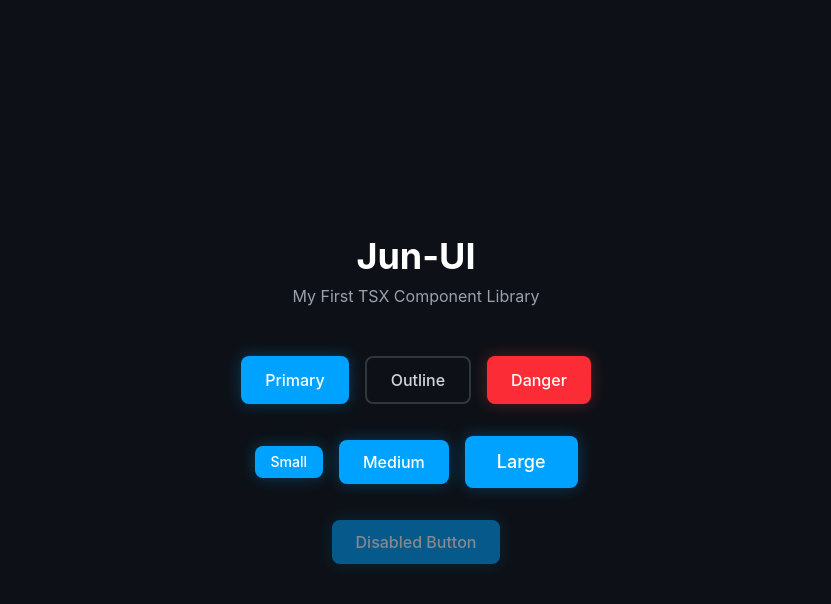
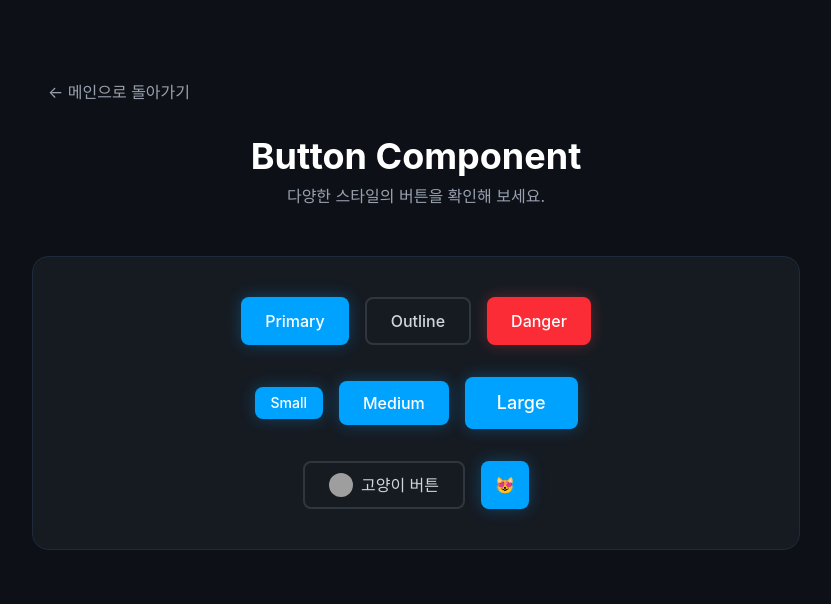
Before and after one commit to bjw9415-oss/jun-UI, a React (Vite) app: page /buttons in a window 1280 px wide. Shown: the top 604 px of the page, without its empty margins (224-1055 px from the left). Built offline with nearby package versions, Linux system fonts and the light colour scheme; grey boxes are pictures that could not be loaded.

Commit message:
feat: Router Setup and Home Page Creation

```diff
--- a/package.json
+++ b/package.json
@@ -13,6 +13,7 @@
     "@tailwindcss/vite": "^4.2.1",
     "react": "^19.2.4",
     "react-dom": "^19.2.4",
+    "react-router-dom": "^7.13.1",
     "tailwindcss": "^4.2.1"
   },
   "devDependencies": {
--- a/src/App.tsx
+++ b/src/App.tsx
@@ -1,47 +1,18 @@
-import Button from "./components/Button";
+import { BrowserRouter, Routes, Route } from "react-router-dom";
+import Home from "./pages/Home";
+import ButtonPage from "./pages/ButtonPage";
 
 function App() {
   return (
-    // 다크 모드 배경
-    <div className="min-h-screen bg-[#0d1117] flex flex-col items-center justify-center p-4">
-      <div className="text-center mb-12">
-        <h1 className="text-4xl font-bold text-white mb-2">Jun-UI</h1>
-        <p className="text-gray-400">My First TSX Component Library</p>
-      </div>
+    <BrowserRouter>
+      <Routes>
+        {/* 기본 주소(/)일 때는 Home 페이지를 보여줌 */}
+        <Route path="/" element={<Home />} />
 
-      <div className="flex flex-col gap-8 items-center">
-        {/* 1. 디자인(Variant) 테스트 */}
-        <div className="flex gap-4">
-          <Button variant="primary">Primary</Button>
-          <Button variant="outline">Outline</Button>
-          <Button variant="danger">Danger</Button>
-        </div>
-
-        {/* 2. 크기(Size) 테스트 */}
-        <div className="flex gap-4 items-center">
-          <Button variant="primary" size="sm">
-            Small
-          </Button>
-          <Button variant="primary" size="md">
-            Medium
-          </Button>
-          <Button variant="primary" size="lg">
-            Large
-          </Button>
-        </div>
-
-        {/* 3. HTML 속성 상속 테스트 (disabled) */}
-        <div className="flex gap-4">
-          <Button
-            variant="primary"
-            disabled
-            onClick={() => alert("이건 안 눌립니다!")}
-          >
-            Disabled Button
-          </Button>
-        </div>
-      </div>
-    </div>
+        {/* /buttons 주소일 때는 ButtonPage를 보여줌 */}
+        <Route path="/buttons" element={<ButtonPage />} />
+      </Routes>
+    </BrowserRouter>
   );
 }
 
--- /dev/null
+++ b/src/pages/ButtonPage.tsx
@@ -0,0 +1,60 @@
+import { Link } from "react-router-dom";
+import Button from "../components/Button";
+
+export default function ButtonPage() {
+  return (
+    <div className="min-h-screen bg-[#0d1117] flex flex-col items-center py-20">
+      {/* 뒤로 가기 링크 */}
+      <div className="w-full max-w-3xl px-4 mb-8">
+        <Link
+          to="/"
+          className="text-gray-400 hover:text-white transition-colors"
+        >
+          ← 메인으로 돌아가기
+        </Link>
+      </div>
+
+      <div className="text-center mb-12">
+        <h1 className="text-4xl font-bold text-white mb-2">Button Component</h1>
+        <p className="text-gray-400">다양한 스타일의 버튼을 확인해 보세요.</p>
+      </div>
+
+      <div className="flex flex-col gap-8 items-center bg-[#161b22] p-10 rounded-2xl border border-gray-800 w-full max-w-3xl">
+        <div className="flex gap-4">
+          <Button variant="primary">Primary</Button>
+          <Button variant="outline">Outline</Button>
+          <Button variant="danger">Danger</Button>
+        </div>
+
+        <div className="flex gap-4 items-center">
+          <Button variant="primary" size="sm">
+            Small
+          </Button>
+          <Button variant="primary" size="md">
+            Medium
+          </Button>
+          <Button variant="primary" size="lg">
+            Large
+          </Button>
+        </div>
+
+        <div className="flex gap-4 items-center">
+          <Button variant="outline" className="gap-2">
+            <img
+              src="https://placecats.com/neo/32/32"
+              alt="고양이"
+              className="w-6 h-6 rounded-full"
+            />
+            고양이 버튼
+          </Button>
+          <Button
+            variant="primary"
+            className="rounded-full w-12 h-12 p-0 text-2xl"
+          >
+            😻
+          </Button>
+        </div>
+      </div>
+    </div>
+  );
+}
--- /dev/null
+++ b/src/pages/Home.tsx
@@ -0,0 +1,32 @@
+import { Link } from "react-router-dom";
+import Button from "../components/Button";
+
+export default function Home() {
+  return (
+    <div className="min-h-screen bg-[#0d1117] flex flex-col items-center justify-center p-4">
+      <div className="text-center mb-12">
+        <h1 className="text-6xl font-extrabold text-transparent bg-clip-text bg-gradient-to-r from-[#00a2ff] to-[#00ff88] mb-4">
+          Jun-UI
+        </h1>
+        <p className="text-xl text-gray-400">
+          나만의 다크 테마 React 컴포넌트 라이브러리
+        </p>
+      </div>
+
+      <div className="flex gap-4">
+        <Link to="/buttons">
+          <Button variant="primary" size="lg">
+            버튼 컴포넌트 보기
+          </Button>
+        </Link>
+        <Button
+          variant="outline"
+          size="lg"
+          onClick={() => alert("다음 컴포넌트는 뭘 만들까요?")}
+        >
+          준비 중...
+        </Button>
+      </div>
+    </div>
+  );
+}
```
Also changed, not shown: 1 other file (tests, documents, lock files or other folders).
